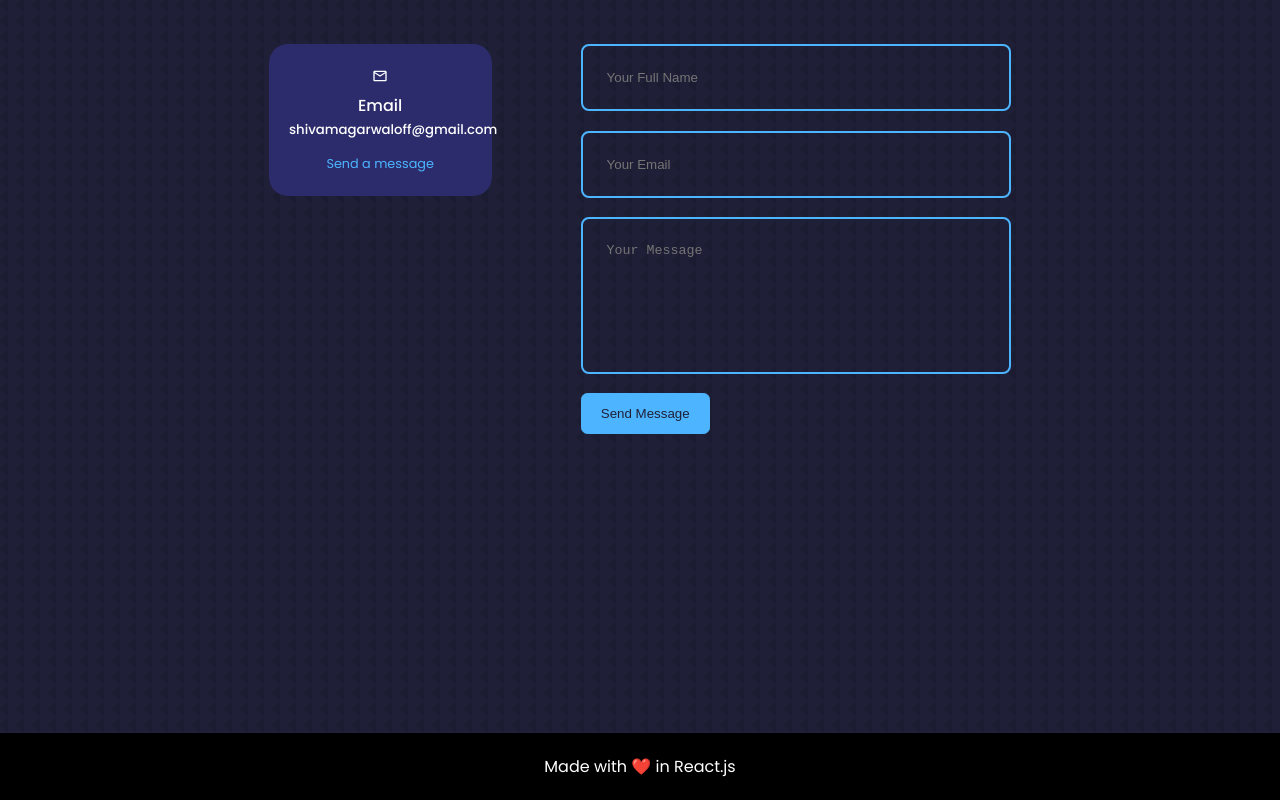
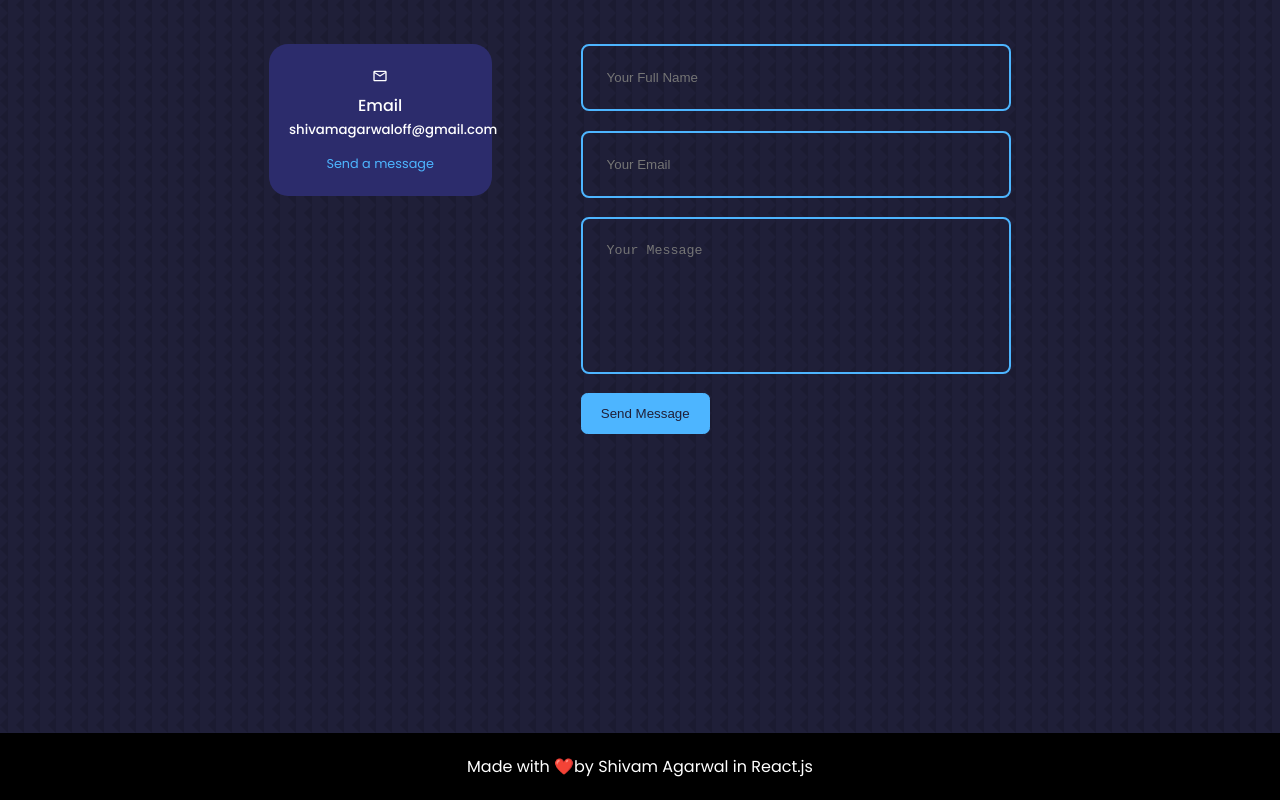
Before and after one commit to StillAbeginnerr/Personal_Shivam, a React (Create React App) app: page / in a window 1280 px wide. Shown: the part 5379-6179 px from the top of the page. Built offline with nearby package versions, Linux system fonts and the light colour scheme.

Commit message:
Update footer.jsx

```diff
--- a/src/components/Footer/footer.jsx
+++ b/src/components/Footer/footer.jsx
@@ -5,7 +5,7 @@ const Footer = () => {
   return (
     <footer className="footer">
     <div className="container">
-      <p>Made with <span role="img" aria-label="heart">❤️</span> in React.js</p>
+      <p>Made with <span role="img" aria-label="heart">❤️</span>by Shivam Agarwal in React.js</p>
     </div>
   </footer>
   )
```
